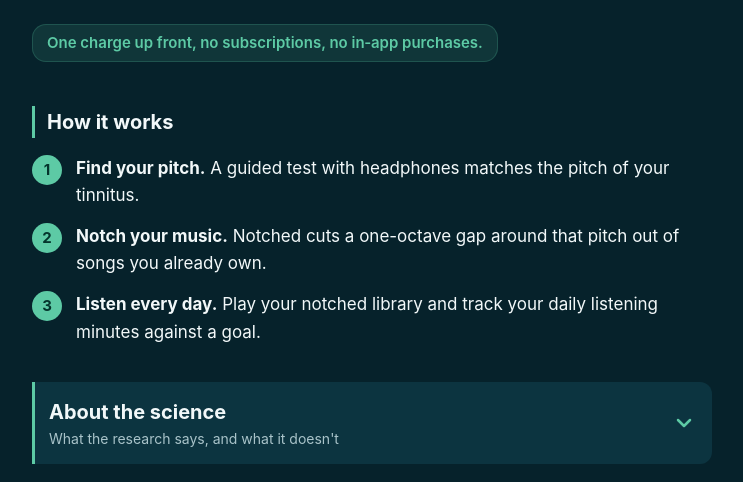
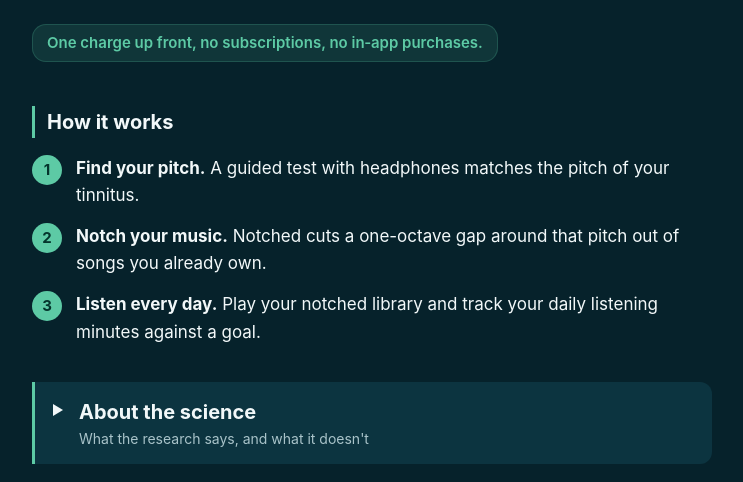
Before and after one commit to dandersonmail/NotchedMusic, a plain HTML site: page index.html in a window 1280 px wide. Shown: the part 293-775 px from the top of the page, without its empty margins (268-1011 px from the left). Drawn offline with Linux system fonts and the light colour scheme.

Commit message:
Use small white arrow for science toggle; cache-bust stylesheet
Removes the SVG chevron, which rendered as a huge black triangle in
browsers still holding the old cached style.css. Adds ?v=4 to the
stylesheet link on all pages so browsers fetch the new CSS.

Co-Authored-By: Claude Opus 5.5 <noreply@anthropic.com>
Claude-Session: https://claude.ai/code/session_01PQLPaqBytrR8xC3jaeHi3V

```diff
--- a/index.html
+++ b/index.html
@@ -7,7 +7,7 @@
   <meta name="description" content="Notched Music for iPhone: find your tinnitus pitch and listen to your own music with a gap cut out around it. Private, on-device, and honest about the science.">
   <meta name="theme-color" content="#06222b">
   <link rel="icon" href="logo.svg" type="image/svg+xml">
-  <link rel="stylesheet" href="style.css">
+  <link rel="stylesheet" href="style.css?v=4">
 </head>
 <body>
   <div class="wrap">
@@ -37,7 +37,6 @@
         <summary>
           <span class="toggle-title">About the science</span>
           <span class="toggle-sub">What the research says, and what it doesn't</span>
-          <svg class="chevron" viewBox="0 0 24 24" aria-hidden="true"><path d="M6 9l6 6 6-6"/></svg>
         </summary>
         <div class="toggle-body">
       <div class="summary">
--- a/style.css
+++ b/style.css
@@ -290,11 +290,8 @@ details.section-toggle {
 
 details.section-toggle > summary {
   list-style: none;
-  display: grid;
-  grid-template-columns: 1fr auto;
-  align-items: center;
-  column-gap: 12px;
-  padding: 14px 16px 14px 14px;
+  position: relative;
+  padding: 14px 16px 14px 44px;
   border-left: 3px solid var(--accent);
   border-radius: 0 12px 12px 0;
   background: var(--surface);
@@ -303,30 +300,31 @@ details.section-toggle > summary {
 }
 
 details.section-toggle > summary::-webkit-details-marker { display: none; }
-details.section-toggle > summary:hover { background: #10404e; }
-details.section-toggle > summary:focus-visible { outline: 2px solid var(--accent); outline-offset: 2px; }
+details.section-toggle > summary::marker { content: ""; }
 
-.toggle-title { font-size: 20px; font-weight: 700; grid-column: 1; }
-.toggle-sub { color: var(--text-muted); font-size: 14px; font-weight: 400; grid-column: 1; }
-
-.chevron {
-  grid-column: 2;
-  grid-row: 1 / span 2;
-  width: 24px;
-  height: 24px;
-  fill: none;
-  stroke: var(--accent);
-  stroke-width: 2.5;
-  stroke-linecap: round;
-  stroke-linejoin: round;
+/* Small white arrow, with space to its left; points right when closed, down when open. */
+details.section-toggle > summary::before {
+  content: "";
+  position: absolute;
+  left: 18px;
+  top: 22px;
+  border-style: solid;
+  border-width: 6px 0 6px 10px;
+  border-color: transparent transparent transparent var(--text);
   transition: transform 0.2s ease;
 }
 
-details.section-toggle[open] .chevron { transform: rotate(180deg); }
+details.section-toggle[open] > summary::before { transform: rotate(90deg); }
+
+details.section-toggle > summary:hover { background: #10404e; }
+details.section-toggle > summary:focus-visible { outline: 2px solid var(--accent); outline-offset: 2px; }
 details.section-toggle[open] > summary { margin-bottom: 8px; }
+
+.toggle-title { display: block; font-size: 20px; font-weight: 700; }
+.toggle-sub { display: block; color: var(--text-muted); font-size: 14px; font-weight: 400; }
 
 .toggle-body { padding-top: 4px; }
 
 @media (prefers-reduced-motion: reduce) {
-  .chevron { transition: none; }
+  details.section-toggle > summary::before { transition: none; }
 }
```
Also changed, not shown: privacy.html (+1 -1 lines), support.html (+1 -1 lines).
